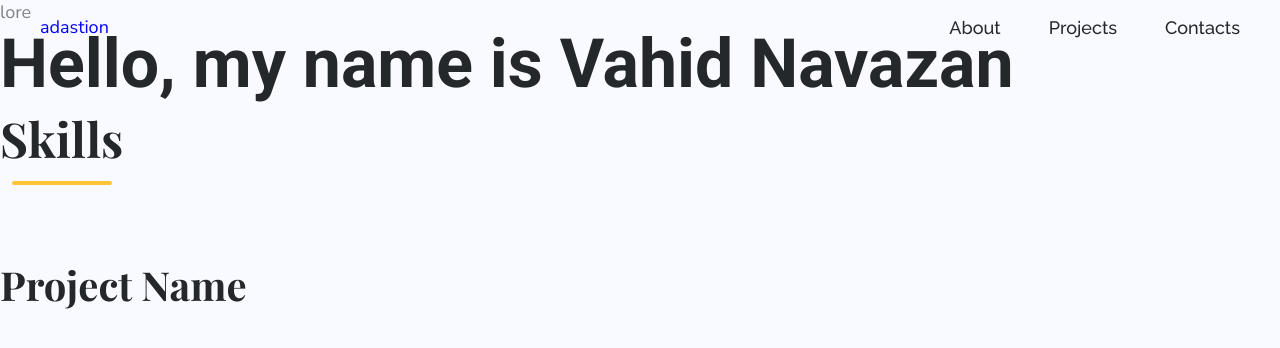
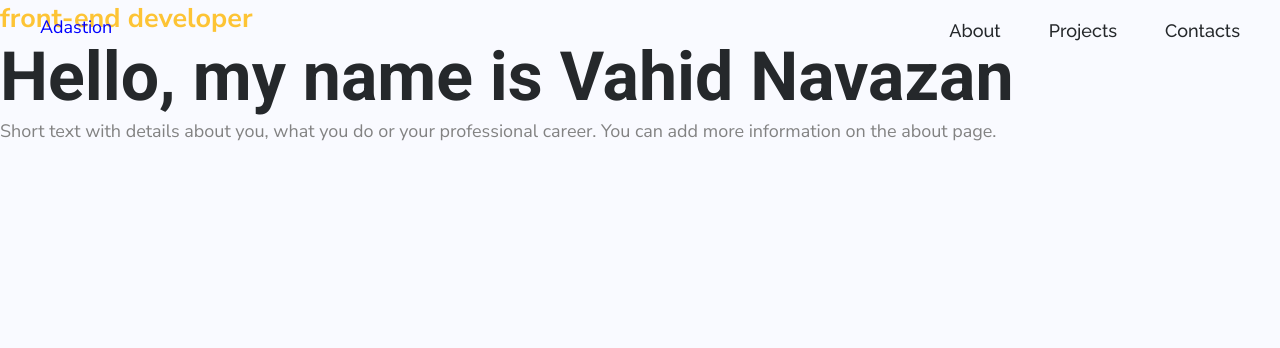
Before and after one commit to adastion/cv_adastion, a React (Vite) app: page / in a window 1280 px wide. Shown: the top 348 px of the page. Built offline with nearby package versions, Linux system fonts and the light colour scheme; a web font is replaced by a local one.

Commit message:
creating Banner.tsx

```diff
--- a/src/App.tsx
+++ b/src/App.tsx
@@ -1,19 +1,37 @@
 import { FC } from "react";
 import "./app.css";
+import { Banner } from "./componets/banner/Banner";
+import { Header } from "./componets/header/Header";
 import "./css/container.css";
-import { Header } from "./componets/header/Header";
-import { TypeData } from "./main.js";
-import { Title } from "./componets/titles/Title";
+
+export type TypeData = {
+  data: {
+    name: string;
+    profetionName: string;
+    greeting: {
+      title: string;
+      message: string;
+    };
+    navigation: string[];
+    skils: string[];
+    projects: {
+      name: string;
+      description: string;
+      preview: string;
+    }[];
+    social: string[];
+  };
+};
 
 export const App: FC<TypeData> = ({ data }) => {
   return (
     <div className="app">
       <Header name={data.name} navigation={data.navigation} />
-      <p>lore</p>
-
-      <Title name={"Hello,  my name is Vahid Navazan"} status={"main"} />
-      <Title name={"Skills"} status={"h2"} />
-      <Title name={"Project Name"} status={"h3"} />
+      <Banner
+        title={data.greeting.title}
+        text={data.greeting.message}
+        specialty={data.profetionName}
+      />
     </div>
   );
 };
--- /dev/null
+++ b/src/componets/banner/Banner.tsx
@@ -0,0 +1,21 @@
+import { FC } from "react";
+import "./banner.css";
+import { Title } from "../titles/Title";
+
+type TypeBannerProps = {
+  title: string;
+  text: string;
+  specialty: string;
+};
+
+export const Banner: FC<TypeBannerProps> = ({ title, text, specialty }) => {
+  return (
+    <section className="banner">
+      <div className="banner__block">
+        <h1 className="banner__specialty">{specialty}</h1>
+        <Title name={title} status={"main"} />
+        <p className="banner__subtitle">{text}</p>
+      </div>
+    </section>
+  );
+};
--- /dev/null
+++ b/src/componets/banner/banner.css
@@ -0,0 +1,15 @@
+.banner {
+
+}
+
+.banner__block {
+
+}
+
+.banner__specialty {
+  color: var(--color-accent);
+}
+
+.banner__subtitle {
+
+}
--- a/src/componets/header/Header.tsx
+++ b/src/componets/header/Header.tsx
@@ -2,6 +2,7 @@ import { FC } from "react";
 import { Navigation } from "../navigation/Navigation";
 import { Logo } from "../logo/Logo";
 import "./header.css";
+import imageLogo from "../../imges/logo.svg"
 
 export type TypeHeaderProps = {
   name: string;
@@ -12,7 +13,7 @@ export const Header: FC<TypeHeaderProps> = ({ name, navigation }) => {
   return (
     <header className="header">
       <div className="container">
-        <Logo nameLogo={name} />
+        <Logo nameLogo={name} src={imageLogo} />
         <Navigation navItems={navigation} />
       </div>
     </header>
--- a/src/componets/logo/Logo.tsx
+++ b/src/componets/logo/Logo.tsx
@@ -1,4 +1,5 @@
 import { FC } from "react";
+import "./logo.css"
 type TypeLogoProps = {
   nameLogo: string;
   src?: string;
@@ -7,7 +8,10 @@ type TypeLogoProps = {
 export const Logo: FC<TypeLogoProps> = ({ nameLogo }) => {
   return (
     <div className="logo">
-      <a href="#">{nameLogo}</a>
+      <a href="#">
+        {/* <img src={src} alt={"logotype-"+ nameLogo} /> */}
+        {nameLogo}
+      </a>
     </div>
   );
 };
--- /dev/null
+++ b/src/componets/logo/logo.css
@@ -0,0 +1,12 @@
+.logo {
+  & a {
+    display: block;
+    width: 30px;
+    aspect-ratio: 1/1;
+    text-transform: capitalize;
+
+    & img {
+      object-fit: cover;
+    }
+  }
+}
--- a/src/css/reset.css
+++ b/src/css/reset.css
@@ -14,4 +14,9 @@ ol {
 a {
   color: blue;
   text-decoration: none;
+  display: inline-block;
 }
+
+img {
+  max-width: 100%;
+}
--- a/src/main.tsx
+++ b/src/main.tsx
@@ -2,24 +2,13 @@ import { createRoot } from "react-dom/client";
 import { App } from "./App.tsx";
 import "./index.css";
 
-export type TypeData = {
-  data: {
-    name: string;
-    profetionName?: string;
-    navigation: string[];
-    skils: string[];
-    projects: {
-      name: string;
-      description: string;
-      preview: string;
-    }[];
-    social: string[];
-  };
-};
-
 const mainData = {
   name: "adastion",
   profetionName: "front-end developer",
+  greeting: {
+    title: "Hello,  my name is Vahid Navazan",
+    message: "Short text with details about you, what you do or your professional career. You can add more information on the about page."
+  },
   navigation: ["about", "projects", "contacts"],
   skils: [
     "vscode",
```
Also changed, not shown: src/imges/logo.png (added).
